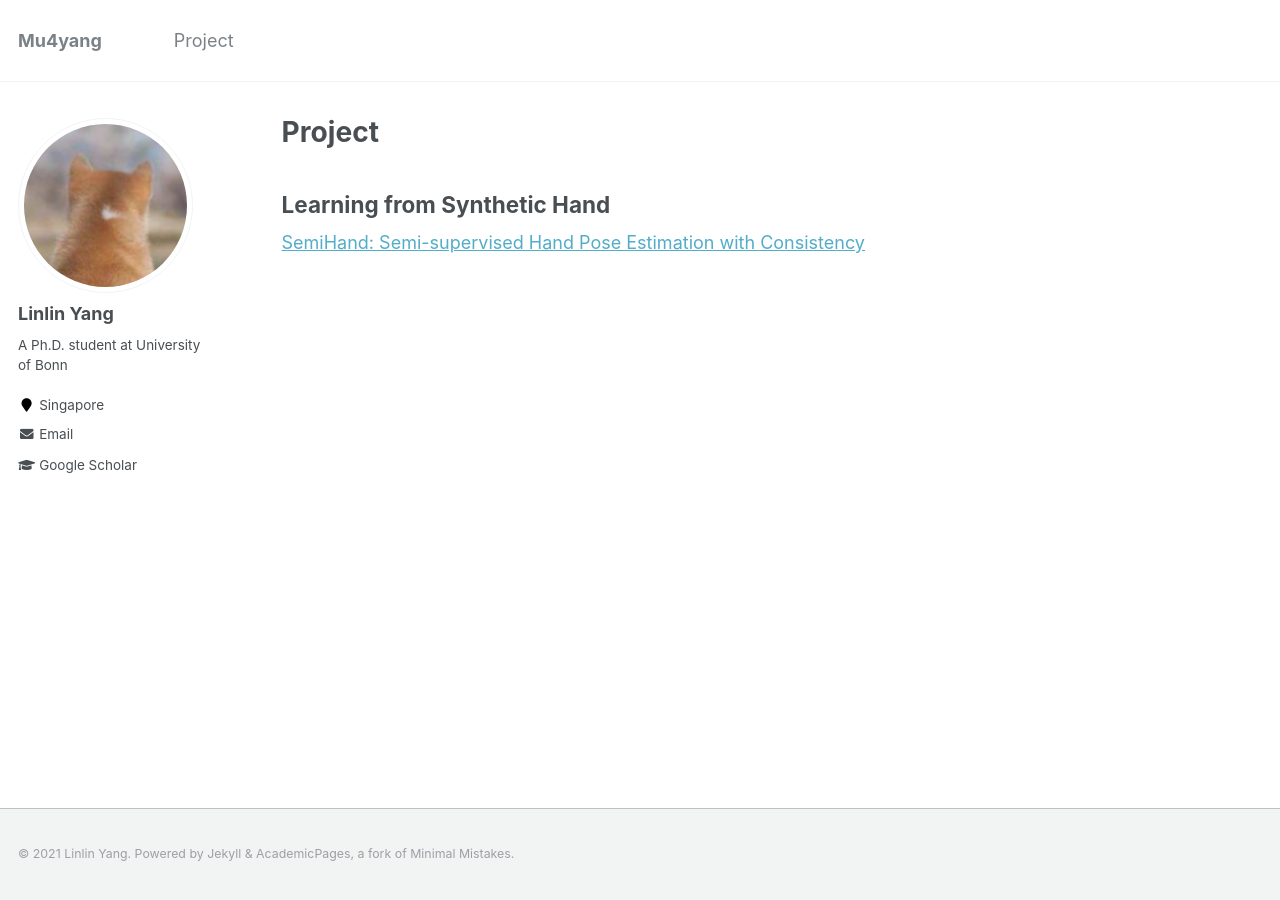
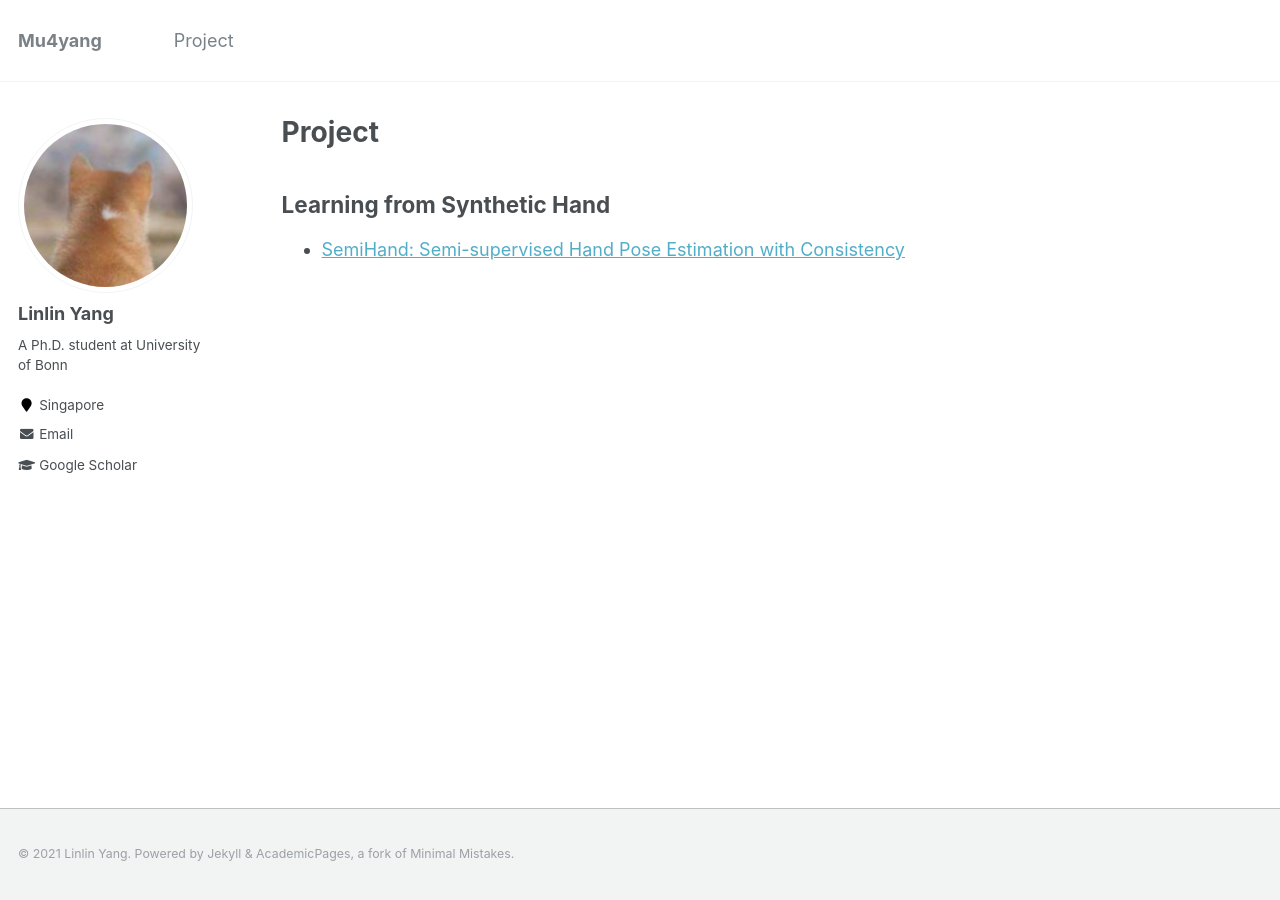
Before and after one commit to bestonebyone/mu4yang, a Jekyll site: the page built from _pages/project.html, in a window 1280 px wide. Built offline with Jekyll 4.4.1, drawn with Linux system fonts in a browser that asks for light colours.

Commit message:
Update project.html

```diff
--- a/_pages/project.html
+++ b/_pages/project.html
@@ -6,5 +6,6 @@ author_profile: true
 ---
 
 <div align='left' ><h2>Learning from Synthetic Hand</h2></div>
-
-<a href="https://www.mu4yang.com/project/SemiHand" rel="noopener noreferrer">SemiHand: Semi-supervised Hand Pose Estimation with Consistency</a>
+<ul>
+    <li><a href="https://www.mu4yang.com/project/SemiHand" rel="noopener noreferrer">SemiHand: Semi-supervised Hand Pose Estimation with Consistency</a></li>
+</ul>
```
